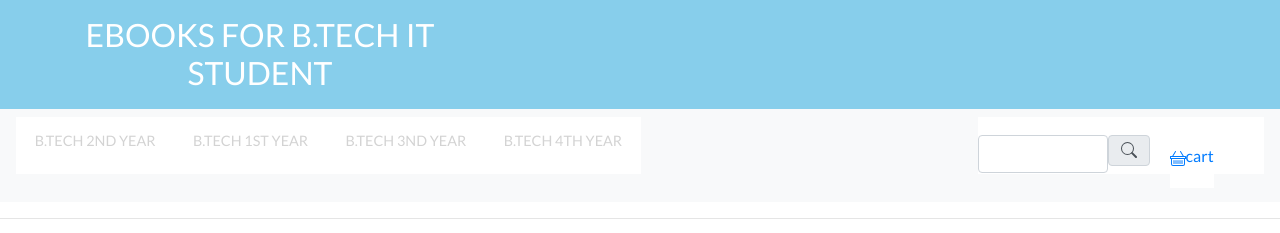
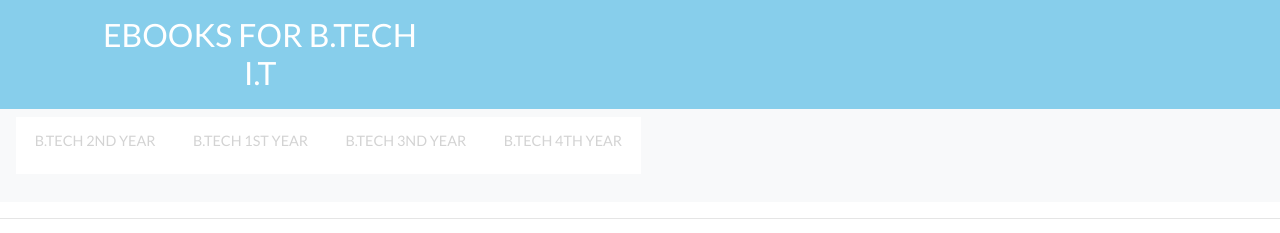
Before and after one commit to VINAY7484/vpspu.github.io, a plain HTML site: page eb/INDEX.html in a window 1280 px wide. Shown: the top 233 px of the page. Drawn offline with nearby package versions, Linux system fonts and the light colour scheme; a script that the page names is missing; some icons are missing; a web font is replaced by a local one.

Commit message:
Update INDEX.html

```diff
--- a/eb/INDEX.html
+++ b/eb/INDEX.html
@@ -19,7 +19,7 @@
 <div class="row">
 
 <div class="col-md-4 col-12  text-center ">
-<h2 class="my-md-3 site-title text-white "> EBOOKS FOR B.TECH IT STUDENT</h2>
+<h2 class="my-md-3 site-title text-white "> EBOOKS FOR B.TECH I.T </h2>
 </div>
 
 </div>
@@ -56,20 +56,7 @@
 
 
 
-<input type="text"class="form-control">
-<span class="input-group-text"><svg width="1em" height="1em" viewBox="0 0 16 16" class="bi bi-search" fill="currentColor" xmlns="http://www.w3.org/2000/svg">
-  <path fill-rule="evenodd" d="M10.442 10.442a1 1 0 0 1 1.415 0l3.85 3.85a1 1 0 0 1-1.414 1.415l-3.85-3.85a1 1 0 0 1 0-1.415z"/>
-  <path fill-rule="evenodd" d="M6.5 12a5.5 5.5 0 1 0 0-11 5.5 5.5 0 0 0 0 11zM13 6.5a6.5 6.5 0 1 1-13 0 6.5 6.5 0 0 1 13 0z"/>
-</svg></span>
-</div>
-<div class="collapse navbar-collapse "style="margin-top:20px;padding:20px;height:20px;width:40px;"   id="navbarNav" >
-<ul class="navbar-nav">
-<li class="navbar-item"><a href="#"><svg width="1em" height="1em" viewBox="0 0 16 16" class="bi bi-basket" fill="currentColor" xmlns="http://www.w3.org/2000/svg">
-  <path fill-rule="evenodd" d="M10.243 1.071a.5.5 0 0 1 .686.172l3 5a.5.5 0 1 1-.858.514l-3-5a.5.5 0 0 1 .172-.686zm-4.486 0a.5.5 0 0 0-.686.172l-3 5a.5.5 0 1 0 .858.514l3-5a.5.5 0 0 0-.172-.686z"/>
-  <path fill-rule="evenodd" d="M1 7v1h14V7H1zM.5 6a.5.5 0 0 0-.5.5v2a.5.5 0 0 0 .5.5h15a.5.5 0 0 0 .5-.5v-2a.5.5 0 0 0-.5-.5H.5z"/>
-  <path fill-rule="evenodd" d="M14 9H2v5a1 1 0 0 0 1 1h10a1 1 0 0 0 1-1V9zM2 8a1 1 0 0 0-1 1v5a2 2 0 0 0 2 2h10a2 2 0 0 0 2-2V9a1 1 0 0 0-1-1H2z"/>
-  <path fill-rule="evenodd" d="M4 10a.5.5 0 0 1 .5.5v3a.5.5 0 1 1-1 0v-3A.5.5 0 0 1 4 10zm2 0a.5.5 0 0 1 .5.5v3a.5.5 0 1 1-1 0v-3A.5.5 0 0 1 6 10zm2 0a.5.5 0 0 1 .5.5v3a.5.5 0 1 1-1 0v-3A.5.5 0 0 1 8 10zm2 0a.5.5 0 0 1 .5.5v3a.5.5 0 1 1-1 0v-3a.5.5 0 0 1 .5-.5zm2 0a.5.5 0 0 1 .5.5v3a.5.5 0 1 1-1 0v-3a.5.5 0 0 1 .5-.5z"/>
-</svg>cart</a></li>
+
 
 
 </ul>
```
